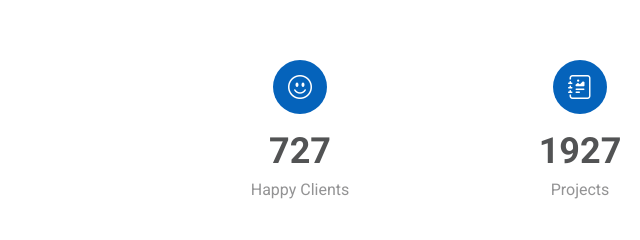
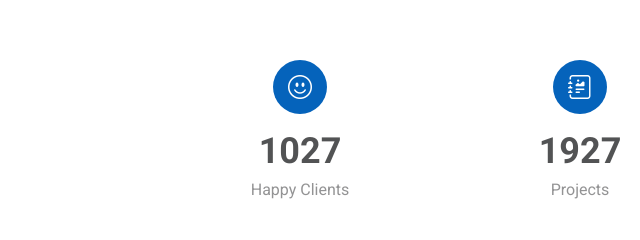
Before and after one commit to mohammad-rakib-hasan/class-22-23-24-My-personal-Portoflio, a plain HTML site: page index.html in a window 1280 px wide. Shown: the part 1560-1800 px from the top of the page, 0-640 px from the left. Drawn offline with Linux system fonts and the light colour scheme.

Commit message:
y portfolio

```diff
--- a/index.html
+++ b/index.html
@@ -154,7 +154,7 @@
           <div class="col-lg-3 col-md-6 d-flex flex-column align-items-center">
             <i class="bi bi-emoji-smile"></i>
             <div class="stats-item">
-              <span data-purecounter-start="0" data-purecounter-end="727" data-purecounter-duration="1"
+              <span data-purecounter-start="0" data-purecounter-end="1027" data-purecounter-duration="1"
                 class="purecounter"></span>
               <p>Happy Clients</p>
             </div>
```
